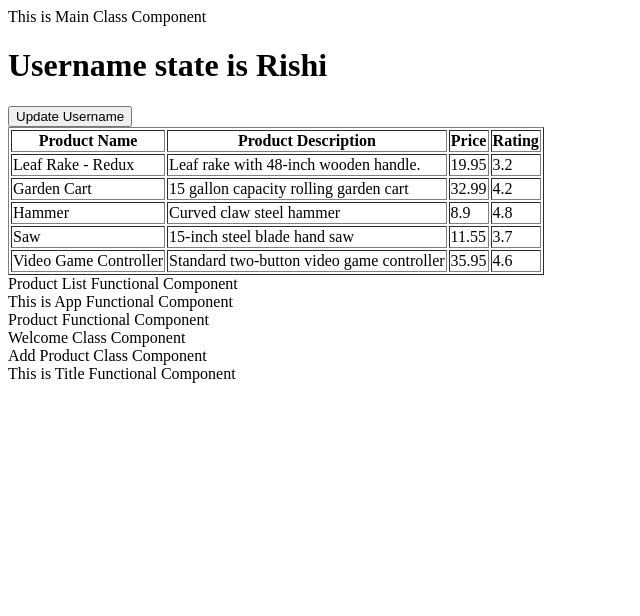
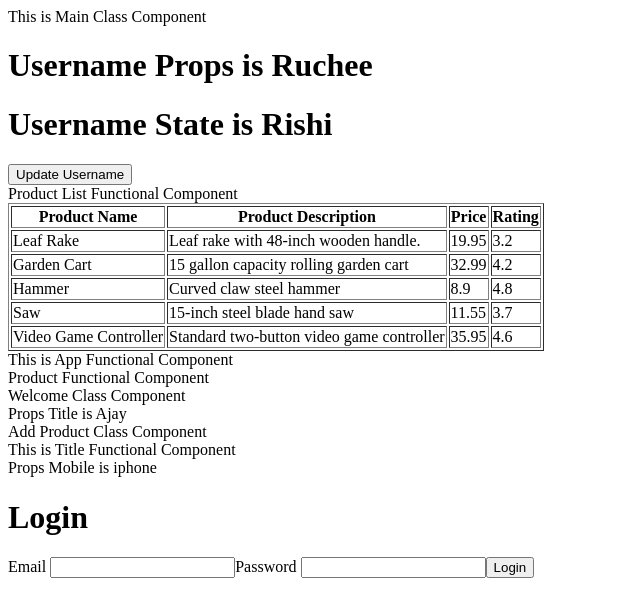
Before and after one commit to programmingwithharsh/react-feb-25, a React (Create React App) app: page / in a window 1280 px wide. Shown: the top 616 px of the page, without its empty margins (0-640 px from the left). Built offline with nearby package versions, Linux system fonts and the light colour scheme.

Commit message:
Updated Props

```diff
--- /dev/null
+++ b/src/Login.js
@@ -0,0 +1,14 @@
+function Login() {
+    return (
+        <div>
+            <h1>Login</h1>
+            <form action="./LoginSuccessful.html" method="get">
+                Email <input type="text" name="email" />
+                Password <input type="text" name="password" />
+                <button>Login</button>
+            </form>
+        </div>
+    );
+}
+
+export default Login;
--- a/src/Main.js
+++ b/src/Main.js
@@ -6,17 +6,18 @@ import Welcome from './Welcome';
 import AddProduct from './AddProduct';
 import Title from './Title';
 // import { Title1, Title2, Title3, Title4 } from './Title';
+import Login from './Login';
 
 export default class Main extends React.Component {  // class component
-    constructor() {
-        super();
+    constructor(props) {
+        super(props);
         console.log("This is constructor lifecycle - 1");
         this.state = {
             username: "Rishi",
             products: [
                 {
                     "productId": 1,
-                    "productName": "Leaf Rake - Redux",
+                    "productName": "Leaf Rake",
                     "productCode": "GDN-0011",
                     "releaseDate": "March 19, 2016",
                     "description": "Leaf rake with 48-inch wooden handle.",
@@ -66,6 +67,8 @@ export default class Main extends React.Component {  // class component
                 }
             ]
         }
+
+        console.log("Main Component Props is ", this.props);
     }
 
     updateUsername = () => {
@@ -79,48 +82,16 @@ export default class Main extends React.Component {  // class component
         console.log(this.state);
         return <div>
             <div>This is Main Class Component</div>
-            <h1>Username state is {this.state.username}</h1>
+            <h1>Username Props is {this.props.username}</h1>
+            <h1>Username State is {this.state.username}</h1>
             <button onClick={this.updateUsername}>Update Username</button>
-
-            <table border="1">
-                <thead>
-                    <tr>
-                        <th>
-                            Product Name
-                        </th>
-                        <th>
-                            Product Description
-                        </th>
-                        <th>
-                            Price
-                        </th>
-                        <th>
-                            Rating
-                        </th>
-                    </tr>
-                </thead>
-                <tbody>
-                    {
-                        this.state.products.map((product, index) => (
-                            <tr key={index}>
-                                <td>{product.productName}</td>
-                                <td>{product.description}</td>
-                                <td>{product.price}</td>
-                                <td>{product.starRating}</td>
-                            </tr>
-                        )
-                        )
-                    }
-
-                </tbody>
-            </table>
-
-            <ProductList />
+            <ProductList products={this.state.products} />
             <App />
             <Product />
-            <Welcome />
+            <Welcome title="Ajay" />
             <AddProduct />
-            <Title />
+            <Title mobile="iphone" />
+            <Login />
         </div>
     }
 }
--- a/src/ProductList.js
+++ b/src/ProductList.js
@@ -1,3 +1,38 @@
-export default function ProductList() {
-    return <div>Product List Functional Component</div>
+export default function ProductList(props) {
+    console.log("ProductList Component Props is ", props);
+    return <div>
+        <div>Product List Functional Component</div>
+        <table border="1">
+                <thead>
+                    <tr>
+                        <th>
+                            Product Name
+                        </th>
+                        <th>
+                            Product Description
+                        </th>
+                        <th>
+                            Price
+                        </th>
+                        <th>
+                            Rating
+                        </th>
+                    </tr>
+                </thead>
+                <tbody>
+                    {
+                        props.products.map((product, index) => (
+                            <tr key={index}>
+                                <td>{product.productName}</td>
+                                <td>{product.description}</td>
+                                <td>{product.price}</td>
+                                <td>{product.starRating}</td>
+                            </tr>
+                        )
+                        )
+                    }
+
+                </tbody>
+            </table>
+    </div>
 }
--- a/src/Title.js
+++ b/src/Title.js
@@ -1,3 +1,6 @@
-export default function Title() {
-    return (<div>This is Title Functional Component</div>);
+export default function Title(props) {
+    return (<div>
+        <div>This is Title Functional Component</div>
+        <div>Props Mobile is {props.mobile} </div>
+    </div>);
 }
--- a/src/Welcome.js
+++ b/src/Welcome.js
@@ -2,8 +2,15 @@ import React from "react";
 
 class Welcome extends React.Component {
 
+    constructor(props) {
+        super(props);
+    }
+
     render() {
-        return (<div>Welcome Class Component</div>);
+        return (<div>
+            <div>Welcome Class Component</div>
+            <div>Props Title is {this.props.title}</div>
+        </div>);
     }
 }
 
--- a/src/index.js
+++ b/src/index.js
@@ -3,6 +3,31 @@ import Main from './Main'; // importing Main class component
 
 const root = ReactDOM.createRoot(document.getElementById("root"));
 
+const username = "Ruchee"; // string
+const flowers = ["Rose", "Dahlia", "Magnolia", "Tulip", "Daisy"]; // array
+const data = { // object
+    place: "Mumbai",
+    pin: 400065
+}
+
+const users = [
+    {
+        id: 1,
+        name: "Text User",
+        email: "textuser@gmail.com"
+    },
+    {
+        id: 2,
+        name: "Anne Hunter",
+        email: "annehunter@mail.com"
+    },
+    {
+        id: 3,
+        name: "Jale Boser",
+        email: "jale@yahoo.com"
+    }
+];
+
 root.render(
-    <Main/>
+    <Main username={username} flowers={flowers} data={data} users={users} />
 )
```
